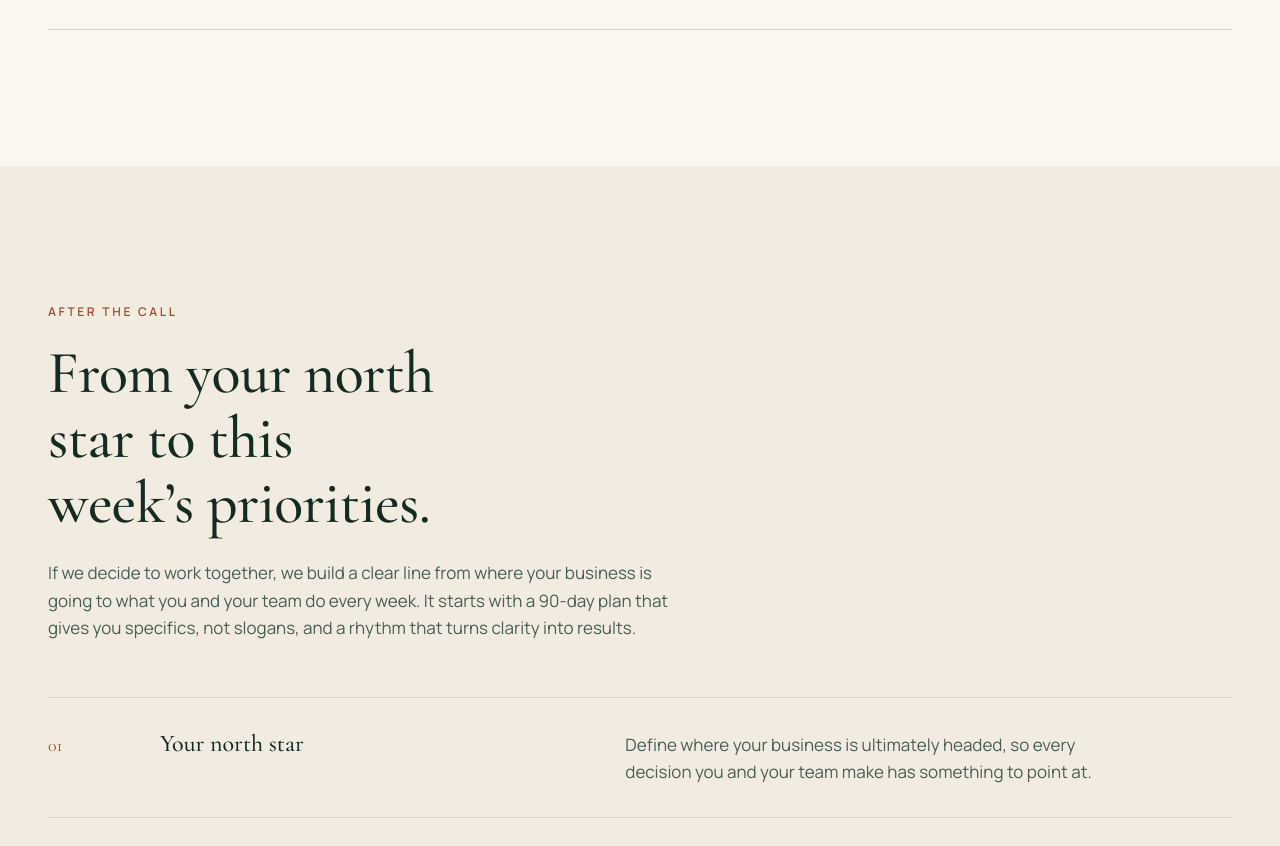
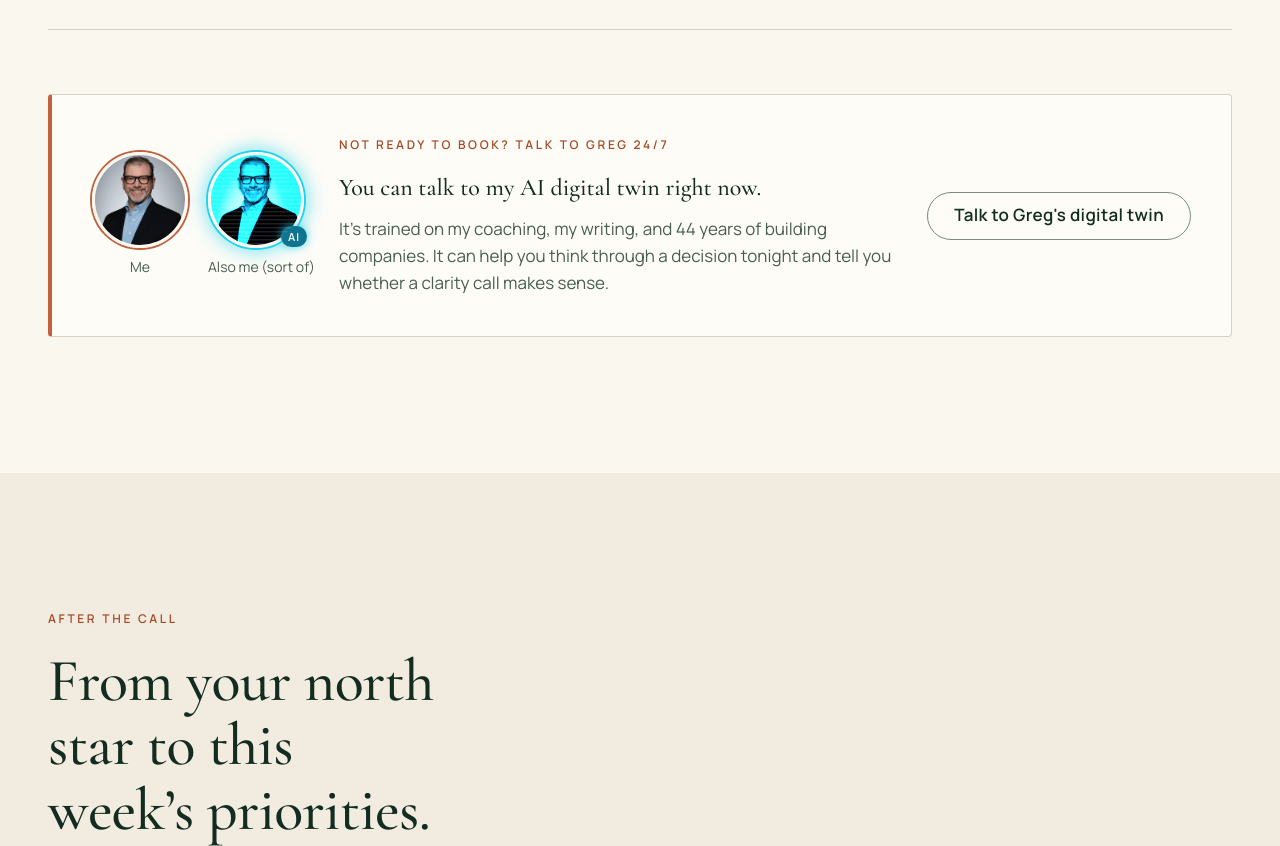
Before and after one commit to gregcott-commits/greg-coticchia-coaching, a plain HTML site: page index.html in a window 1280 px wide. Shown: the part 1469-2315 px from the top of the page. Drawn offline with nearby package versions, Linux system fonts and the light colour scheme.

Commit message:
Add 24/7 AI digital twin callout with Delphi link
Co-Authored-By: Claude Opus 5.5 <noreply@anthropic.com>
Claude-Session: https://claude.ai/code/session_01Rh66W6byE3QhM8EFymom6R

```diff
--- a/index.html
+++ b/index.html
@@ -78,6 +78,27 @@
             <p>A concrete action you can take this week, whether you work with Greg or not. No pitch, no obligation.</p>
           </li>
         </ol>
+        <div class="twin-callout" data-reveal>
+          <div class="twin-pair">
+            <figure>
+              <img class="twin-avatar" src="assets/images/screenshot-2026-10-26-at-4-10-52-pm-ee99512c.png" alt="Greg Coticchia" loading="lazy" decoding="async">
+              <figcaption>Me</figcaption>
+            </figure>
+            <figure>
+              <span class="twin-avatar twin-avatar-ai" role="img" aria-label="Greg's AI digital twin">
+                <img src="assets/images/screenshot-2026-10-26-at-4-10-52-pm-ee99512c.png" alt="" loading="lazy" decoding="async">
+                <span class="twin-badge">AI</span>
+              </span>
+              <figcaption>Also me (sort of)</figcaption>
+            </figure>
+          </div>
+          <div>
+            <p class="eyebrow">Not ready to book? Talk to Greg 24/7</p>
+            <h3>You can talk to my AI digital twin right now.</h3>
+            <p>It's trained on my coaching, my writing, and 44 years of building companies. It can help you think through a decision tonight and tell you whether a clarity call makes sense.</p>
+          </div>
+          <a class="button button-secondary" href="https://www.delphi.ai/greg-coticchia" target="_blank" rel="noopener">Talk to Greg's digital twin</a>
+        </div>
       </div>
     </section>
 
@@ -411,7 +432,7 @@
         <div>
           <p class="eyebrow" data-reveal>Book your clarity call</p>
           <h2 class="section-title" data-reveal>What is the decision you are stuck on?</h2>
-          <p class="contact-note" data-reveal>Pick a time that works for you and bring the decision, stall, or team issue you want to talk through. The call is free, 30 minutes, and comes with no pitch. You can also reach Greg directly at <a href="mailto:GregCoticchia@ceocoaching.com">GregCoticchia@ceocoaching.com</a>.</p>
+          <p class="contact-note" data-reveal>Pick a time that works for you and bring the decision, stall, or team issue you want to talk through. The call is free, 30 minutes, and comes with no pitch. You can also reach Greg directly at <a href="mailto:GregCoticchia@ceocoaching.com">GregCoticchia@ceocoaching.com</a>, or talk to <a href="https://www.delphi.ai/greg-coticchia" target="_blank" rel="noopener">Greg's AI digital twin</a> any time, day or night.</p>
         </div>
         <div class="form" data-reveal>
           <p>Book directly on Greg's calendar. You'll get a confirmation and calendar invite right away.</p>
--- a/styles.css
+++ b/styles.css
@@ -560,3 +560,54 @@ html.js [data-reveal].is-visible { opacity: 1; translate: 0 0; }
 .quote-featured { grid-column: 1 / -1; max-width: 56rem; justify-self: center; }
 .course-cta { margin-block-start: 40px; display: flex; flex-wrap: wrap; align-items: center; gap: 16px 24px; }
 .course-meta { color: var(--color-text-secondary); font-size: 0.95rem; }
+
+/* Digital twin (24/7) callout */
+.twin-callout {
+  margin-top: clamp(40px, 6vw, 64px);
+  padding: clamp(24px, 4vw, 40px);
+  border: 1px solid var(--color-border);
+  border-left: 4px solid var(--color-accent-solid);
+  border-radius: var(--radius-md);
+  background: var(--color-bg-surface);
+  display: flex;
+  flex-wrap: wrap;
+  align-items: center;
+  justify-content: space-between;
+  gap: 24px;
+}
+.twin-callout > div:not(.twin-pair) { flex: 1 1 340px; }
+.twin-callout h3 { font-family: var(--font-display); font-weight: 500; font-size: var(--text-h3); line-height: 1.2; margin: 0.25em 0 0.5em; }
+.twin-callout p:last-child { color: var(--color-text-secondary); margin: 0; }
+.twin-callout .button { flex: 0 0 auto; }
+.twin-pair { display: flex; gap: 20px; flex: 0 0 auto; }
+.twin-pair figure { margin: 0; text-align: center; }
+.twin-pair figcaption { margin-top: 8px; font-size: var(--text-small); color: var(--color-text-secondary); }
+.twin-avatar {
+  display: block; position: relative;
+  width: 96px; height: 96px;
+  border-radius: 50%;
+  object-fit: cover; object-position: center 20%;
+  border: 3px solid var(--color-bg);
+  box-shadow: 0 0 0 2px var(--color-accent-solid);
+}
+.twin-avatar-ai { overflow: visible; box-shadow: 0 0 0 2px #22d3ee, 0 0 18px 4px rgba(34, 211, 238, 0.55); }
+.twin-avatar-ai img {
+  width: 100%; height: 100%; border-radius: 50%;
+  object-fit: cover; object-position: center 20%;
+  filter: grayscale(1) sepia(1) hue-rotate(150deg) saturate(3.5) contrast(1.25) brightness(1.05);
+}
+.twin-avatar-ai::after {
+  content: ""; position: absolute; inset: 0; border-radius: 50%; pointer-events: none;
+  background: repeating-linear-gradient(0deg, rgba(255,255,255,0.18) 0 1px, transparent 1px 4px);
+  mix-blend-mode: screen;
+  animation: twin-scan 2.4s linear infinite;
+}
+@keyframes twin-scan { from { background-position: 0 0; } to { background-position: 0 40px; } }
+.twin-badge {
+  position: absolute; right: -6px; bottom: -2px;
+  padding: 2px 7px; border-radius: 999px;
+  background: #0e7490; color: #fff;
+  font-size: 11px; font-weight: 700; letter-spacing: 0.08em;
+  box-shadow: 0 0 8px rgba(34, 211, 238, 0.8);
+}
+@media (prefers-reduced-motion: reduce) { .twin-avatar-ai::after { animation: none; } }
```
